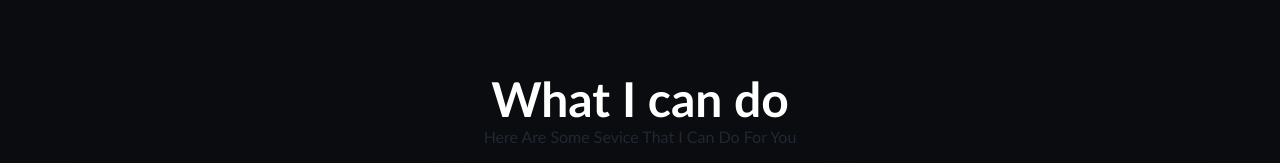
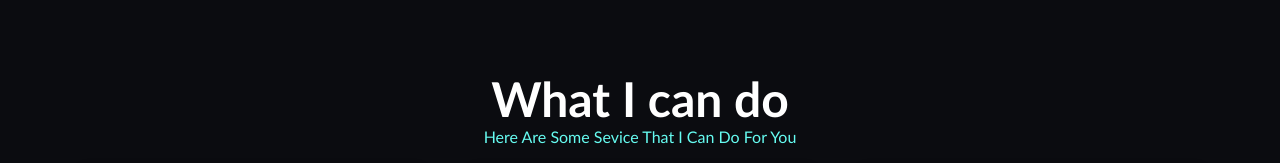
Before and after one commit to kevindavidsonebio/Portfolio, a plain HTML site: page index.html in a window 1280 px wide. Shown: the part 1680-1843 px from the top of the page. Drawn offline with Linux system fonts and the light colour scheme.

Commit message:
made changes on the font color of line 277

```diff
--- a/css/style.css
+++ b/css/style.css
@@ -264,7 +264,7 @@ SERVICES SECTINO START
     padding: 0px;
 }
 .services-heading p {
-    color: #1f2833;
+    color: #66fcf1;
     font-size: 1rem;
     margin: 0px;
     padding: 0px;
```
